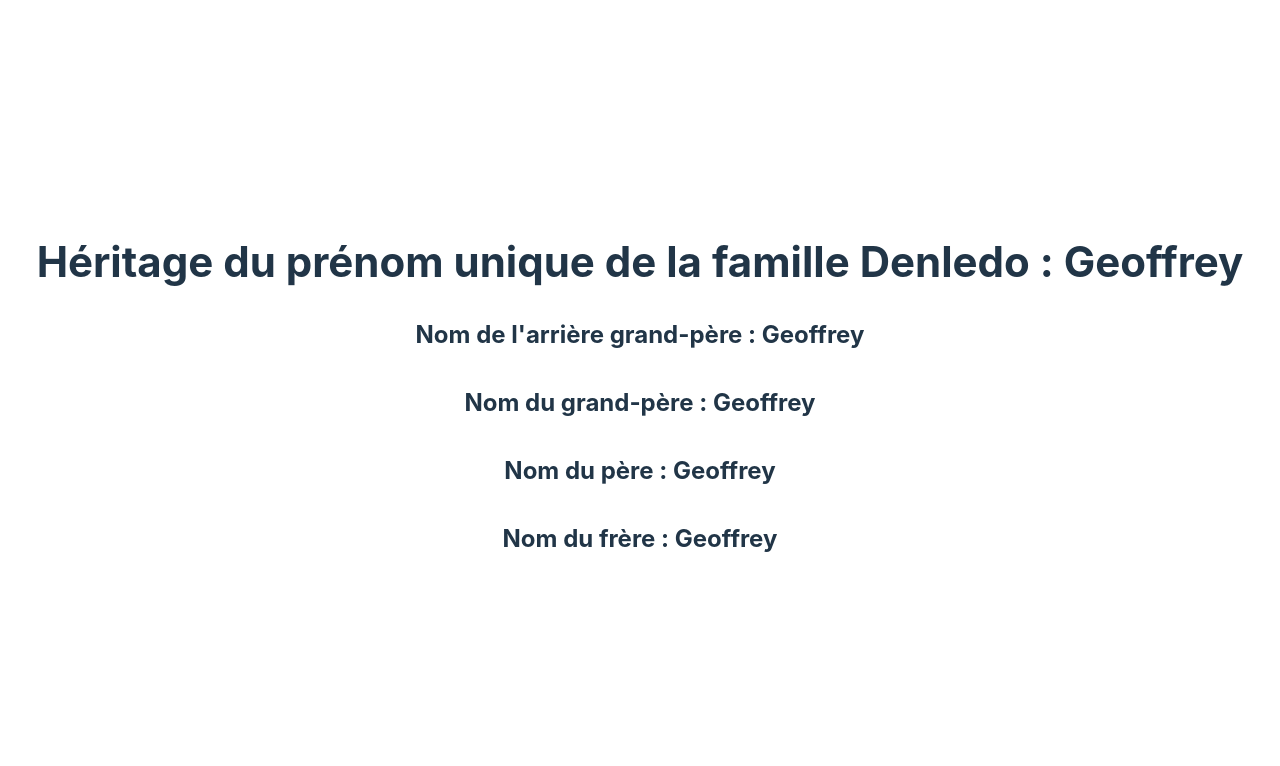
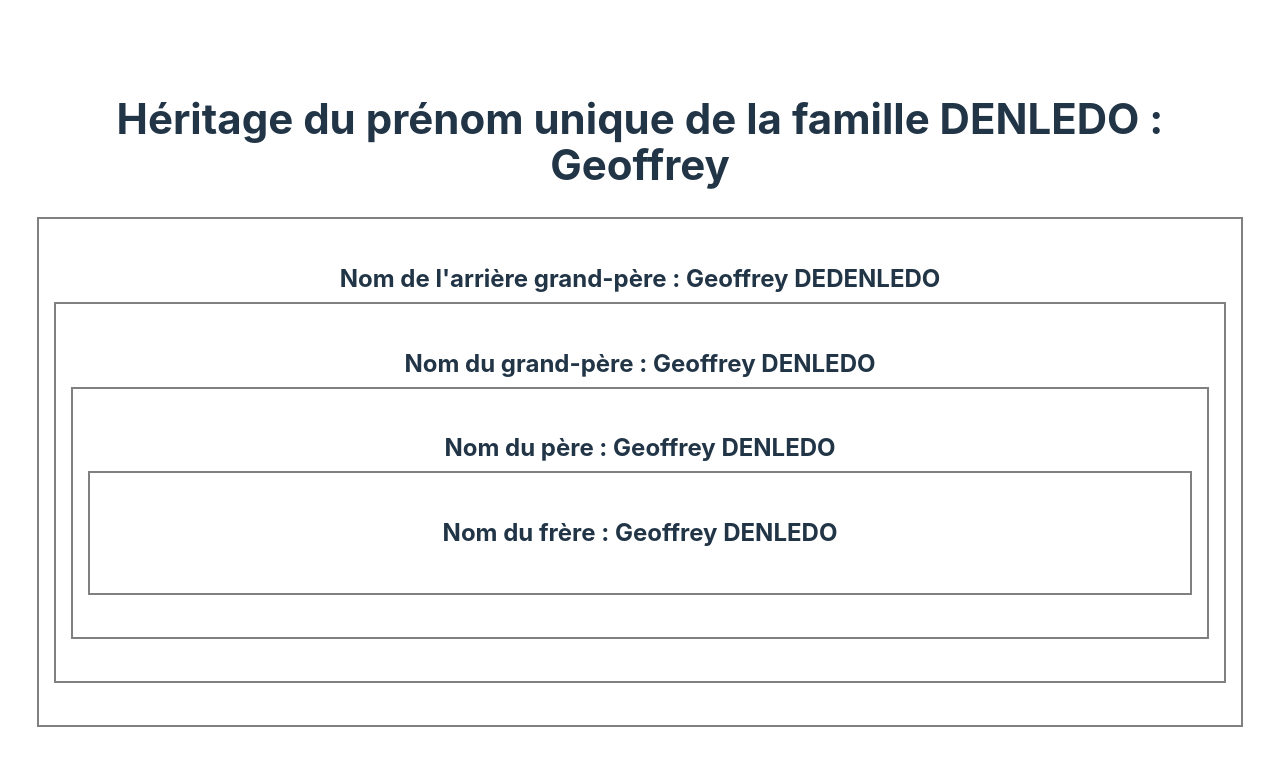
Before and after one commit to JeremyFelix720/global_states_with_react, a React (Vite) app: page / in a window 1280 px wide. Shown: the top 766 px of the page. Built offline with nearby package versions, Linux system fonts and the light colour scheme.

Commit message:
Renommage des props en fonction de qui fournit le 'familyName'

```diff
--- a/infos/Les-global-states.md
+++ b/infos/Les-global-states.md
@@ -1,4 +1,7 @@
 # Les état globaux
+
+Correction de Thomas :
+https://github.com/ThomasLaforge/global-state
 
 ## Objectifs
 
--- a/src/App.tsx
+++ b/src/App.tsx
@@ -12,7 +12,7 @@ export default function App() {
   // AFFICHAGE
   return (
     <>
-      <h1>Héritage du prénom unique de la famille Denledo : {familyName}</h1>
+      <h1>Héritage du prénom unique de la famille DENLEDO : {familyName}</h1>
       <GreatGrandfather familyName={familyName} />
     </>
   )
--- a/src/components/Brother.tsx
+++ b/src/components/Brother.tsx
@@ -1,4 +1,4 @@
-export default function Brother(props: {familyName: string}) {
+export default function Brother(props: {fatherFamilyName: string}) {
   // ETATS
 
   // COMPORTEMENTS
@@ -6,9 +6,11 @@ export default function Brother(props: {familyName: string}) {
   // AFFICHAGE
   return (
     <>
-      <h4>
-        Nom du frère : {props.familyName}
-      </h4>
+      <section className="memberBlocks">
+        <h4>
+          Nom du frère : {props.fatherFamilyName} DENLEDO
+        </h4>
+      </section>
     </>
   )
 }
--- a/src/components/Father.tsx
+++ b/src/components/Father.tsx
@@ -1,6 +1,6 @@
 import Brother from "./Brother";
 
-export default function Father(props: {familyName: string}) {
+export default function Father(props: {grandfatherFamilyName: string}) {
   // ETATS
 
   // COMPORTEMENTS
@@ -8,10 +8,12 @@ export default function Father(props: {familyName: string}) {
   // AFFICHAGE
   return (
     <>
-      <h4>
-        Nom du père : {props.familyName}
-        <Brother familyName={props.familyName} />
-      </h4>
+      <section className="memberBlocks">
+        <h4>
+          Nom du père : {props.grandfatherFamilyName} DENLEDO
+          <Brother fatherFamilyName={props.grandfatherFamilyName} />
+        </h4>
+      </section>
     </>
   )
 }
--- a/src/components/GrandFather.tsx
+++ b/src/components/GrandFather.tsx
@@ -1,6 +1,6 @@
 import Father from "./Father";
 
-export default function Grandfather(props: {familyName: string}) {
+export default function Grandfather(props: {greatGrandfatherFamilyName: string}) {
   // ETATS
 
   // COMPORTEMENTS
@@ -8,10 +8,12 @@ export default function Grandfather(props: {familyName: string}) {
   // AFFICHAGE
   return (
     <>
-      <h4>
-        Nom du grand-père : {props.familyName}
-        <Father familyName={props.familyName} />
-      </h4>
+      <section className="memberBlocks">
+        <h4>
+          Nom du grand-père : {props.greatGrandfatherFamilyName} DENLEDO
+          <Father grandfatherFamilyName={props.greatGrandfatherFamilyName} />
+        </h4>
+      </section>
     </>
   )
 }
--- a/src/components/GreatGrandfather.tsx
+++ b/src/components/GreatGrandfather.tsx
@@ -8,10 +8,12 @@ export default function GreatGrandfather(props: {familyName: string}) {
   // AFFICHAGE
   return (
     <>
-      <h4>
-        Nom de l'arrière grand-père : {props.familyName}
-        <Grandfather familyName={props.familyName} />
-      </h4>
+      <section className="memberBlocks">
+        <h4>
+          Nom de l'arrière grand-père : {props.familyName} DEDENLEDO
+          <Grandfather greatGrandfatherFamilyName={props.familyName} />
+        </h4>
+      </section>
     </>
   )
 }
--- a/src/index.css
+++ b/src/index.css
@@ -84,3 +84,9 @@ h3 {
 h4 {
   font-size: 24px;
 }
+
+.memberBlocks {
+  border: 2px solid grey;
+  margin: 5px;
+  padding: 10px;
+}
```
